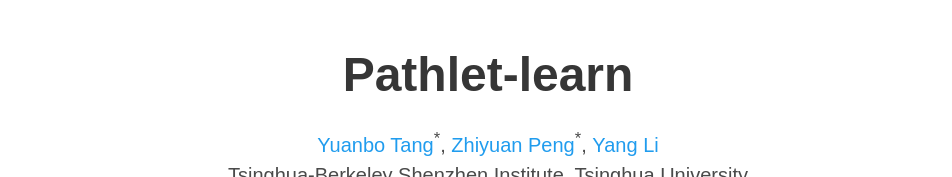
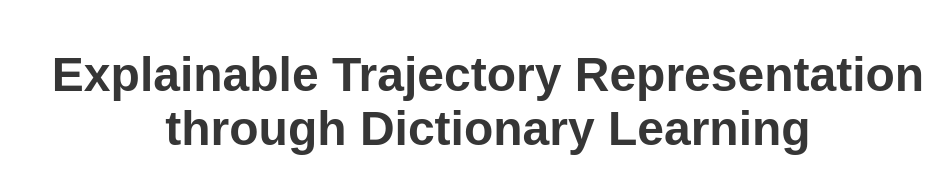
Before and after one commit to deemotry/deemotry.github.io, a plain HTML site: page index.html in a window 1280 px wide. Shown: the top 177 px of the page, without its empty margins (152-1104 px from the left). Drawn offline with nearby package versions, Linux system fonts and the light colour scheme; some icons are missing; a web font is replaced by a local one.

Commit message:
Update index.html

```diff
--- a/index.html
+++ b/index.html
@@ -24,7 +24,7 @@
   <meta name="viewport" content="width=device-width, initial-scale=1">
 
 
-  <title>Pathlet-learn</title>
+  <title>Explainable Trajectory Representation through Dictionary Learning</title>
   <link rel="icon" type="image/x-icon" href="static/images/favicon.ico">
   <link href="https://fonts.googleapis.com/css?family=Google+Sans|Noto+Sans|Castoro"
   rel="stylesheet">
@@ -52,7 +52,7 @@
       <div class="container is-max-desktop">
         <div class="columns is-centered">
           <div class="column has-text-centered">
-            <h1 class="title is-1 publication-title">Pathlet-learn</h1>
+            <h1 class="title is-1 publication-title">Explainable Trajectory Representation through Dictionary Learning</h1>
             <div class="is-size-5 publication-authors">
               <!-- Paper authors -->
               <span class="author-block">
@@ -95,7 +95,7 @@
 
                   <!-- Github link -->
                   <span class="link-block">
-                    <a href="https://github.com/tangyuanbo1/pathlet-learning/blob/master/" target="_blank"
+                    <a href="https://github.com/tangyuanbo1/Explainable Trajectory Representation through Dictionary Learninging/blob/master/" target="_blank"
                     class="external-link button is-normal is-rounded is-dark">
                     <span class="icon">
                       <i class="fab fa-github"></i>
@@ -291,7 +291,7 @@
         <div class="content">
 
           <p>
-            This page was built using the <a href="https://github.com/eliahuhorwitz/Academic-project-page-template" target="_blank">Pathlet-learn Template</a> which was adopted from the <a href="https://nerfies.github.io" target="_blank">Nerfies</a> project page.
+            This page was built using the <a href="https://github.com/eliahuhorwitz/Academic-project-page-template" target="_blank">Explainable Trajectory Representation through Dictionary Learning Template</a> which was adopted from the <a href="https://nerfies.github.io" target="_blank">Nerfies</a> project page.
             You are free to borrow the source code of this website, we just ask that you link back to this page in the footer. <br> This website is licensed under a <a rel="license"  href="http://creativecommons.org/licenses/by-sa/4.0/" target="_blank">Creative
             Commons Attribution-ShareAlike 4.0 International License</a>.
           </p>
```
